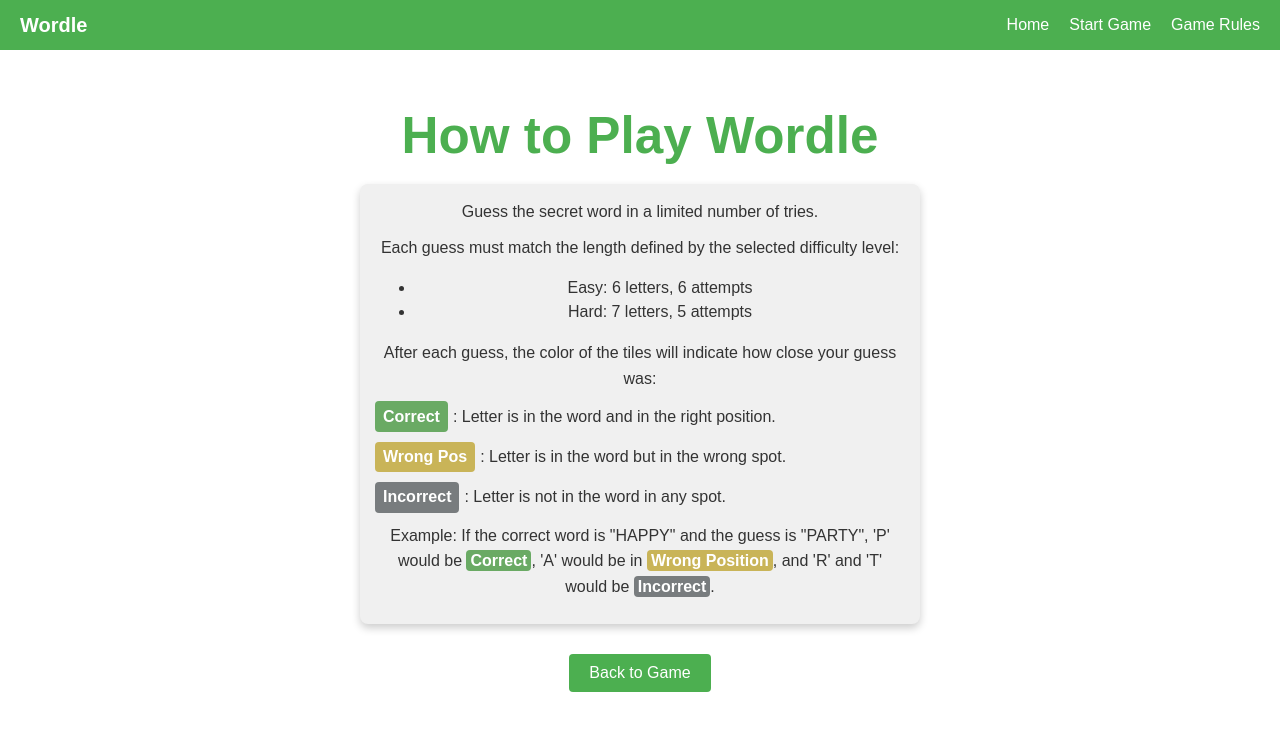
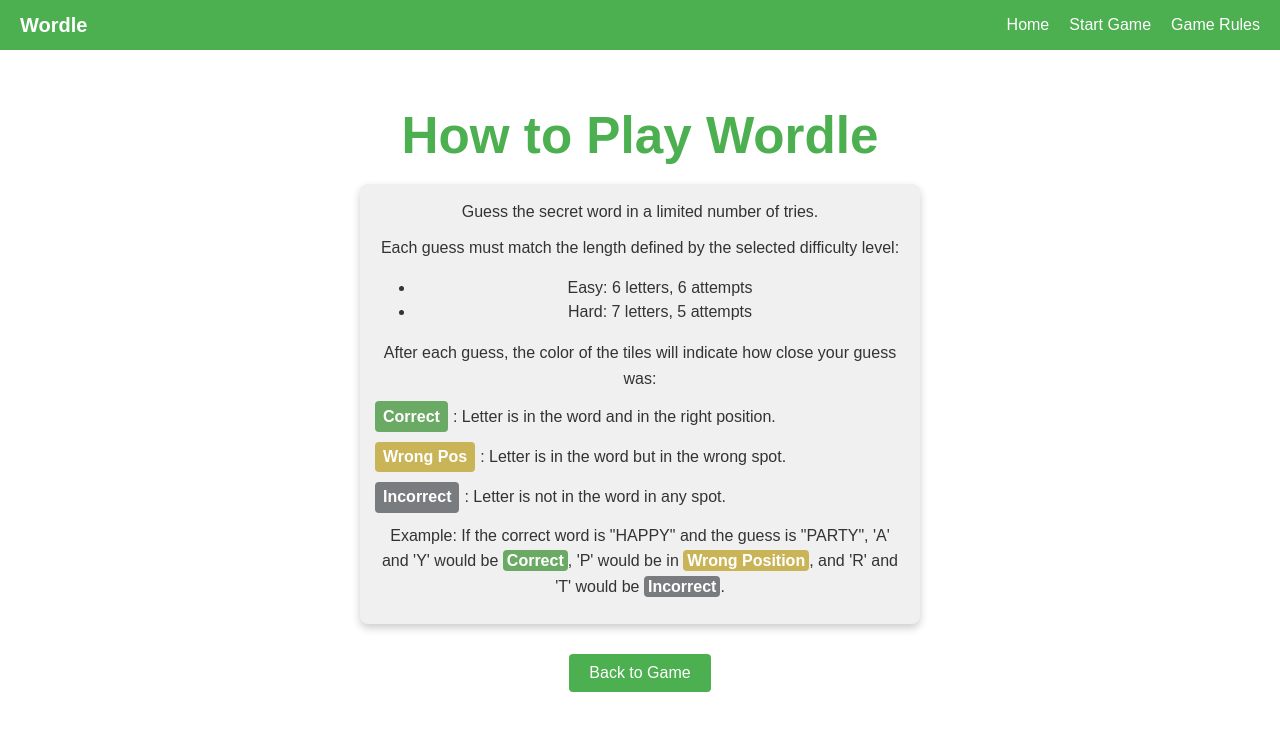
Before and after one commit to ziyue-m/ziyue-ma-project2, a React (Vite) app: page /rules in a window 1280 px wide. Shown: the top 730 px of the page. Built offline with nearby package versions, Linux system fonts and the light colour scheme.

Commit message:
final version

```diff
--- a/src/components/RulesPage.jsx
+++ b/src/components/RulesPage.jsx
@@ -31,7 +31,7 @@
               <div class="color-explanation">
                   <div class="color-box incorrect">Incorrect</div>: Letter is not in the word in any spot.
               </div>
-              <p>Example: If the correct word is "HAPPY" and the guess is "PARTY", 'P' would be <span className="example correct">Correct</span>, 'A' would be in <span className="example wrong-position">Wrong Position</span>, and 'R' and 'T' would be <span className="example incorrect">Incorrect</span>.</p>
+              <p>Example: If the correct word is "HAPPY" and the guess is "PARTY", 'A' and 'Y' would be <span className="example correct">Correct</span>, 'P' would be in <span className="example wrong-position">Wrong Position</span>, and 'R' and 'T' would be <span className="example incorrect">Incorrect</span>.</p>
         </div>
         <button onClick={() => window.history.back()}>Back to Game</button>
     </div>
```
